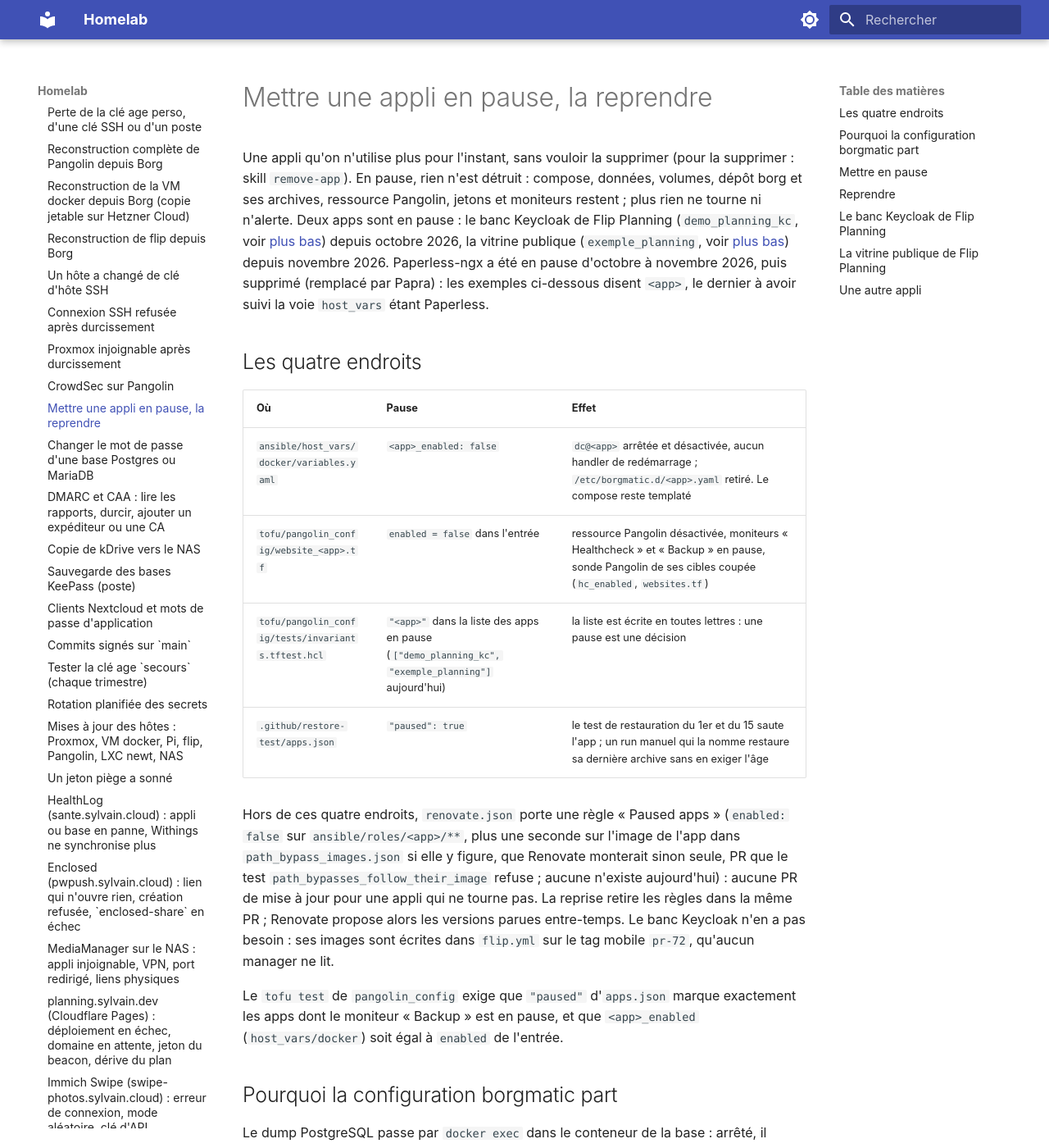
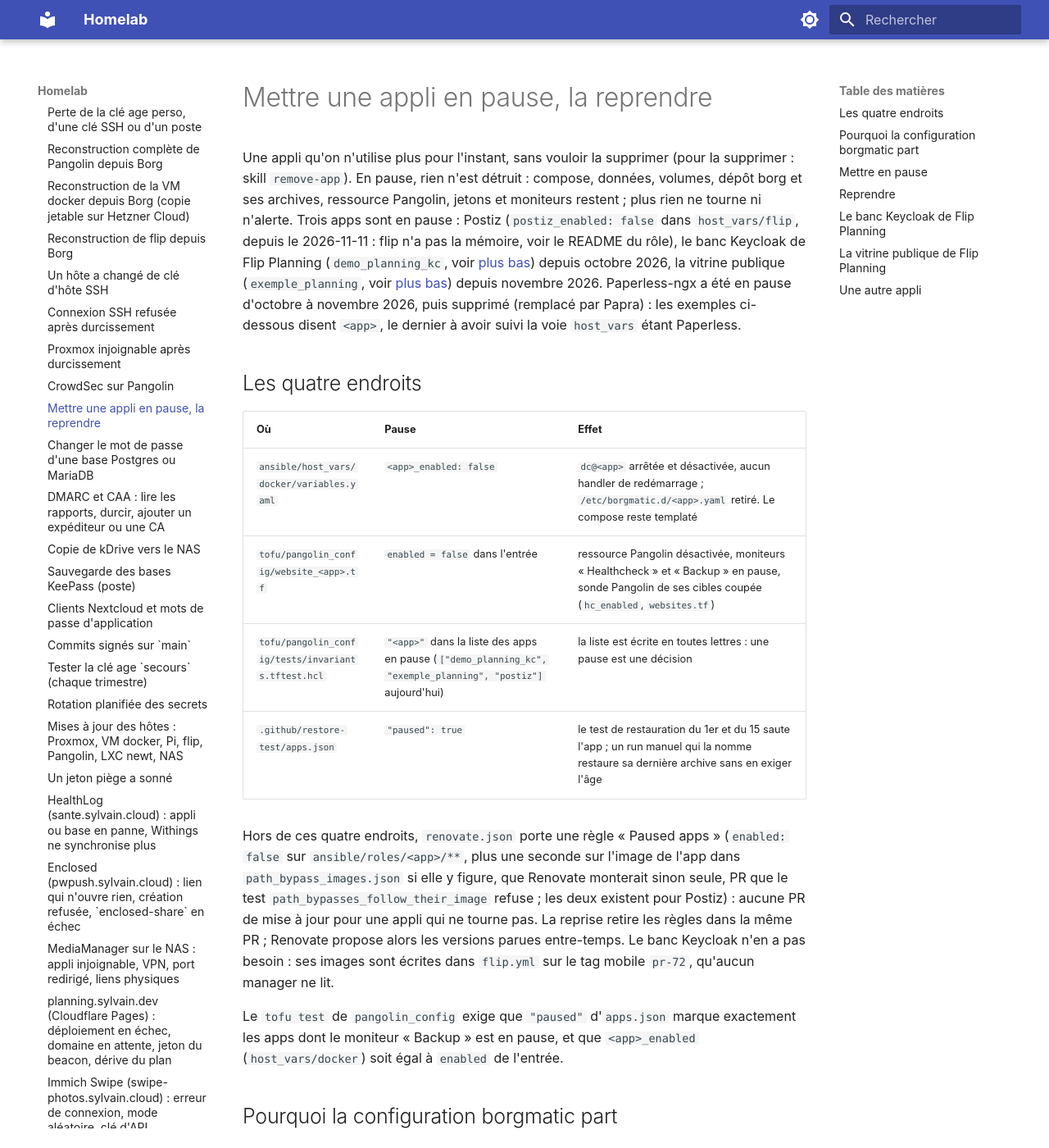
Before and after one commit to sylvainmetayer/homelab, an MkDocs documentation site: the page built from docs/runbooks/app-en-pause.md, in a window 1280 px wide and 1400 px high. Shown: the whole window at 82% size. Built offline with MkDocs 1.6.1 and Material for MkDocs 9.7.7, drawn with Linux system fonts in a browser that asks for light colours.

Commit message:
fix(postiz): mise en pause (flip saturée au premier déploiement), attributs d'exemple de Temporal coupés
Premier déploiement du 2026-11-11 : 1,4 Gio pris sur les 4 de flip, backend en
boucle sur « cannot have more than 3 search attribute of type Text ».
postiz_enabled: false (host_vars/flip), ressource Pangolin et moniteurs en
pause, test de restauration sauté, Renovate coupé.

Claude-Session: https://claude.ai/code/session_01EfxfY8fJ9kcQdUaaEk8Jiy

```diff
--- a/docs/runbooks/app-en-pause.md
+++ b/docs/runbooks/app-en-pause.md
@@ -3,8 +3,9 @@
 Une appli qu'on n'utilise plus pour l'instant, sans vouloir la supprimer
 (pour la supprimer : skill `remove-app`). En pause, rien n'est détruit :
 compose, données, volumes, dépôt borg et ses archives, ressource Pangolin,
-jetons et moniteurs restent ; plus rien ne tourne ni n'alerte. Deux apps
-sont en pause : le banc Keycloak de Flip Planning
+jetons et moniteurs restent ; plus rien ne tourne ni n'alerte. Trois apps
+sont en pause : Postiz (`postiz_enabled: false` dans `host_vars/flip`, depuis
+le 2026-11-11 : flip n'a pas la mémoire, voir le README du rôle), le banc Keycloak de Flip Planning
 (`demo_planning_kc`, voir [plus bas](#le-banc-keycloak-de-flip-planning)) depuis
 octobre 2026, la vitrine publique (`exemple_planning`, voir
 [plus bas](#la-vitrine-publique-de-flip-planning)) depuis novembre 2026. Paperless-ngx a été en pause d'octobre à novembre 2026, puis
@@ -17,14 +18,14 @@ dernier à avoir suivi la voie `host_vars` étant Paperless.
 |---|---|---|
 | `ansible/host_vars/docker/variables.yaml` | `<app>_enabled: false` | `dc@<app>` arrêtée et désactivée, aucun handler de redémarrage ; `/etc/borgmatic.d/<app>.yaml` retiré. Le compose reste templaté |
 | `tofu/pangolin_config/website_<app>.tf` | `enabled = false` dans l'entrée | ressource Pangolin désactivée, moniteurs « Healthcheck » et « Backup » en pause, sonde Pangolin de ses cibles coupée (`hc_enabled`, `websites.tf`) |
-| `tofu/pangolin_config/tests/invariants.tftest.hcl` | `"<app>"` dans la liste des apps en pause (`["demo_planning_kc", "exemple_planning"]` aujourd'hui) | la liste est écrite en toutes lettres : une pause est une décision |
+| `tofu/pangolin_config/tests/invariants.tftest.hcl` | `"<app>"` dans la liste des apps en pause (`["demo_planning_kc", "exemple_planning", "postiz"]` aujourd'hui) | la liste est écrite en toutes lettres : une pause est une décision |
 | `.github/restore-test/apps.json` | `"paused": true` | le test de restauration du 1er et du 15 saute l'app ; un run manuel qui la nomme restaure sa dernière archive sans en exiger l'âge |
 
 Hors de ces quatre endroits, `renovate.json` porte une règle « Paused apps »
 (`enabled: false` sur `ansible/roles/<app>/**`, plus une seconde
 sur l'image de l'app dans `path_bypass_images.json` si elle y figure, que
 Renovate monterait sinon seule, PR que le test
-`path_bypasses_follow_their_image` refuse ; aucune n'existe aujourd'hui) :
+`path_bypasses_follow_their_image` refuse ; les deux existent pour Postiz) :
 aucune PR de mise à jour pour une appli qui ne tourne pas. La reprise retire les règles dans la
 même PR ; Renovate propose alors les versions parues entre-temps. Le banc
 Keycloak n'en a pas besoin : ses images sont écrites dans `flip.yml` sur le
```
Also changed, not shown: ansible/roles/postiz/README.md (+20 -3 lines), docs/apps.md (+1 -1 lines), renovate.json (+17 -0 lines), 8 other files.
